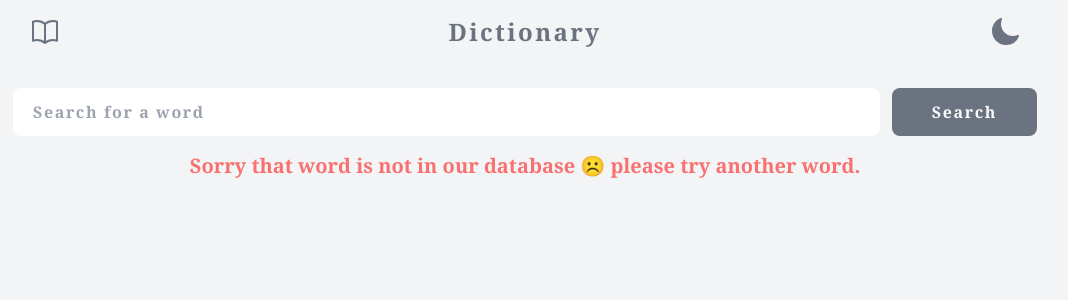
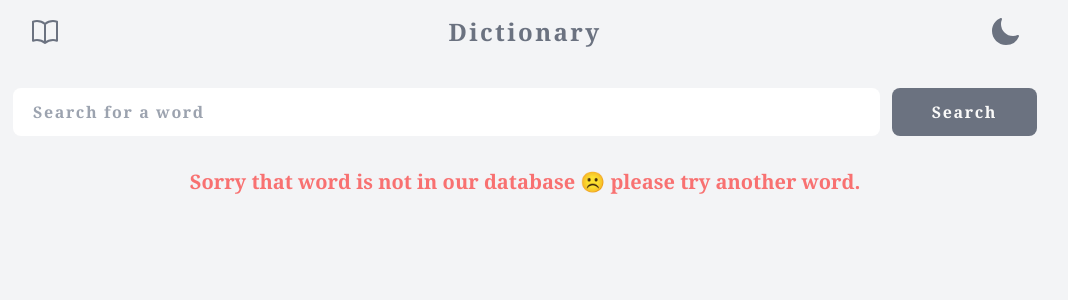
Before and after one commit to justinraj89/dictionary-next13, a Next.js app: page / in a window 1280 px wide. Shown: the top 300 px of the page, without its empty margins (115-1183 px from the left). Built offline with nearby package versions, Linux system fonts and the light colour scheme; no server answers.

Commit message:
added padding top to error message

```diff
--- a/app/Search.js
+++ b/app/Search.js
@@ -51,7 +51,7 @@ function Search({ setWord, fetchSearchWord, error}) {
         </div>
       </form>
       {error ? (
-        <div className="block text-xl text-red-400 font-bold pt-4 flex justify-center font-serif container px-4 text-center">
+        <div className="text-xl text-red-400 font-bold pt-8 flex justify-center font-serif container px-4 text-center">
           Sorry that word is not in our database ☹️ please try another word.
         </div>
       ) : null}
```
